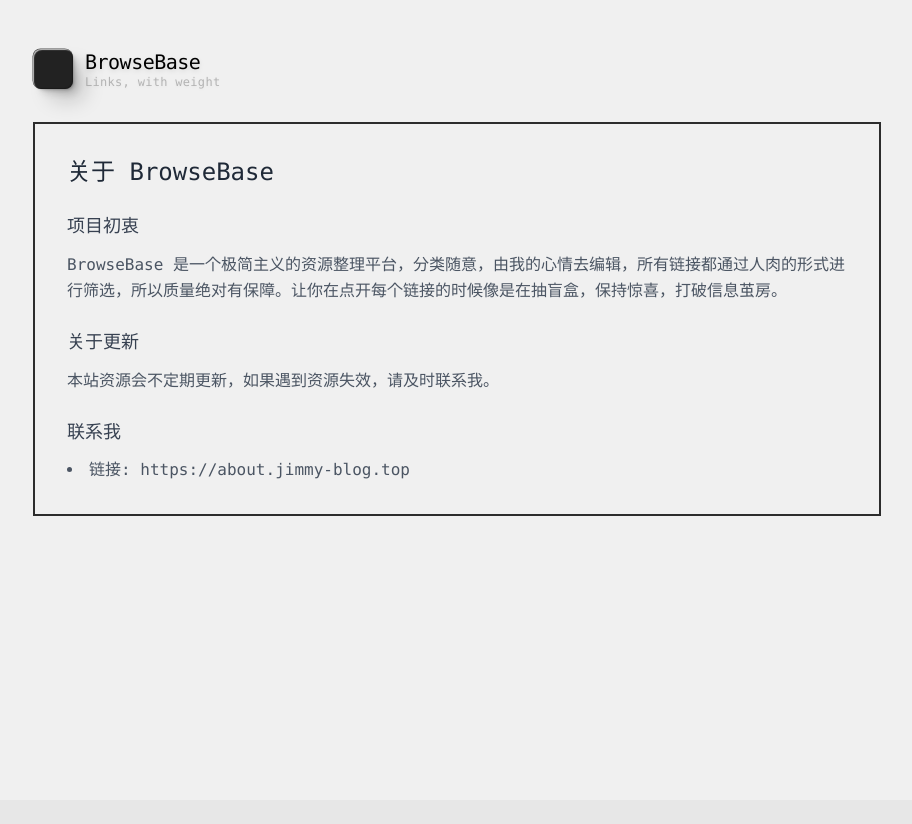
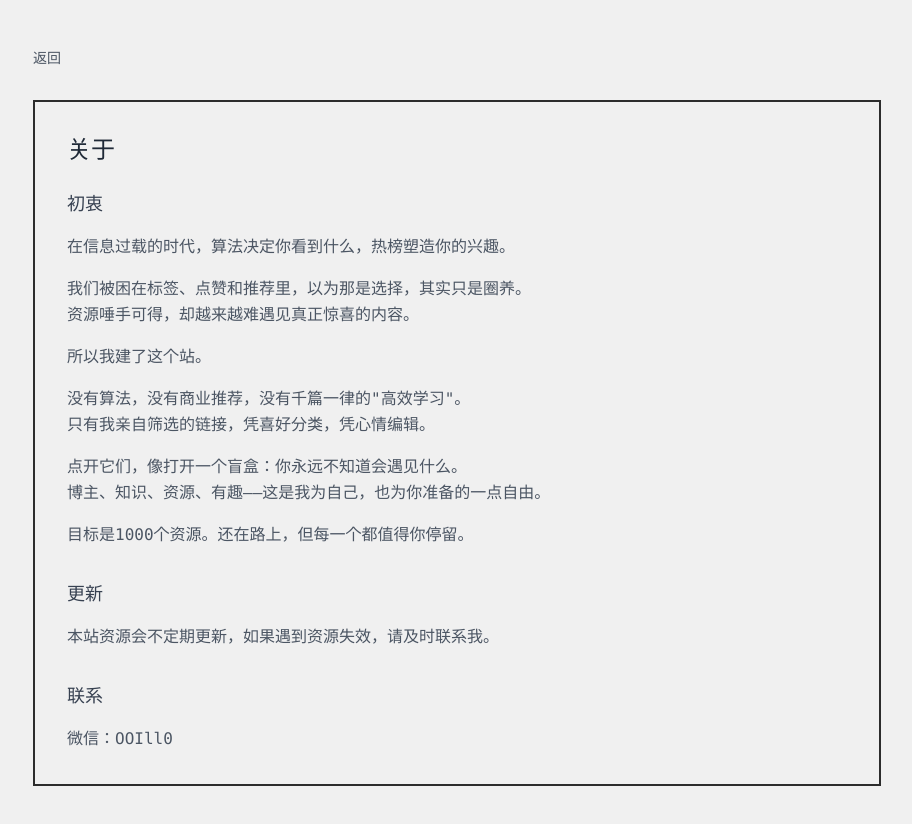
Before and after one commit to Lily-404/BrowseBase, a React (Vite) app: page /about in a window 1280 px wide. Shown: the top 824 px of the page, without its empty margins (183-1095 px from the left). Before the commit the page ends 800 px from the top, so only its background shows below. Built offline with nearby package versions, Linux system fonts and the light colour scheme; no server answers; the HTML template or start-up script is replaced by a standard one.

Commit message:
refactor(About): remove static aboutContent data, replace with dynamic content sections, and update layout for improved readability

```diff
--- a/src/data/aboutContent.ts
+++ /dev/null
@@ -1,21 +0,0 @@
-export interface AboutSection {
-  title: string;
-  content: string | string[];
-}
-
-export const aboutContent: AboutSection[] = [
-  {
-    title: "项目初衷",
-    content: "BrowseBase 是一个极简主义的资源整理平台，分类随意，由我的心情去编辑，所有链接都通过人肉的形式进行筛选，所以质量绝对有保障。让你在点开每个链接的时候像是在抽盲盒，保持惊喜，打破信息茧房。"
-  },
-  {
-    title: "关于更新",
-    content: "本站资源会不定期更新，如果遇到资源失效，请及时联系我。"
-  },
-  {
-    title: "联系我",
-    content:  [
-      "链接: https://about.jimmy-blog.top"
-    ]
-  }
-];
--- a/src/pages/About.tsx
+++ b/src/pages/About.tsx
@@ -1,13 +1,8 @@
 import React from 'react';
-import { useTranslation } from 'react-i18next';
 import { Link } from 'react-router-dom';
-import { Button } from '../components/ui/Button';
 import { audioLoader } from '../utils/audioLoader';
-import { aboutContent } from '../data/aboutContent';
 
 const About: React.FC = () => {
-  const { t } = useTranslation();
-
   const playClickSound = () => {
     audioLoader.playSound('/click.wav');
   };
@@ -17,44 +12,48 @@
       <div className="max-w-4xl mx-auto px-4 sm:px-6 py-8 sm:py-12">
         {/* Header */}
         <div className="flex justify-between items-center mb-8">
-          <Link to="/" className="flex items-center gap-2 sm:gap-3" onClick={playClickSound}>
-            <Button
-              color="secondary"
-              className="w-8 h-8 sm:w-10 sm:h-10 p-0 flex items-center justify-center rounded-full"
-              onClick={playClickSound}
-            />
-            <div className="flex flex-col">
-              <h1 className="text-lg sm:text-xl font-mono tracking-tight text-black drop-shadow-[0_2px_2px_rgba(0,0,0,0.1)]">
-                BrowseBase
-              </h1>
-              <p className="text-[10px] sm:text-xs font-mono tracking-wide text-[#9A9A9A]/70 -mt-0.5 drop-shadow-[0_1px_1px_rgba(0,0,0,0.05)]">
-                {t('header.slogan')}
-              </p>
-            </div>
+          <Link
+            to="/"
+            onClick={playClickSound}
+            className="text-gray-600 hover:text-gray-800 font-mono text-sm transition-colors"
+          >
+            返回
           </Link>
         </div>
 
         {/* Main Content */}
         <div className="border-2 border-[#2c2c2c] bg-[#f0f0f0] p-6 sm:p-8">
-          <h2 className="text-2xl font-mono text-gray-800 mb-6">关于 BrowseBase</h2>
+          <h2 className="text-2xl font-mono text-gray-800 mb-6">关于</h2>
 
-          <div className="space-y-6">
-            {aboutContent.map((section, index) => (
-              <section key={index}>
-                <h3 className="text-lg font-mono text-gray-700 mb-3">{section.title}</h3>
-                {Array.isArray(section.content) ? (
-                  <ul className="list-disc list-inside space-y-2 text-gray-600 font-mono">
-                    {section.content.map((item, i) => (
-                      <li key={i}>{item}</li>
-                    ))}
-                  </ul>
-                ) : (
-                  <p className="text-gray-600 font-mono leading-relaxed">
-                    {section.content}
-                  </p>
-                )}
-              </section>
-            ))}
+          <div className="space-y-8">
+            <section>
+              <h3 className="text-lg font-mono text-gray-700 mb-4">初衷</h3>
+              <div className="text-gray-600 font-mono leading-relaxed space-y-4">
+                <p>在信息过载的时代，算法决定你看到什么，热榜塑造你的兴趣。</p>
+                <p>我们被困在标签、点赞和推荐里，以为那是选择，其实只是圈养。<br />
+                资源唾手可得，却越来越难遇见真正惊喜的内容。</p>
+                <p>所以我建了这个站。</p>
+                <p>没有算法，没有商业推荐，没有千篇一律的"高效学习"。<br />
+                只有我亲自筛选的链接，凭喜好分类，凭心情编辑。</p>
+                <p>点开它们，像打开一个盲盒：你永远不知道会遇见什么。<br />
+                博主、知识、资源、有趣——这是我为自己，也为你准备的一点自由。</p>
+                <p>目标是1000个资源。还在路上，但每一个都值得你停留。</p>
+              </div>
+            </section>
+
+            <section>
+              <h3 className="text-lg font-mono text-gray-700 mb-4">更新</h3>
+              <p className="text-gray-600 font-mono leading-relaxed">
+                本站资源会不定期更新，如果遇到资源失效，请及时联系我。
+              </p>
+            </section>
+
+            <section>
+              <h3 className="text-lg font-mono text-gray-700 mb-4">联系</h3>
+              <p className="text-gray-600 font-mono leading-relaxed">
+                微信：OOIll0
+              </p>
+            </section>
           </div>
         </div>
       </div>
```
